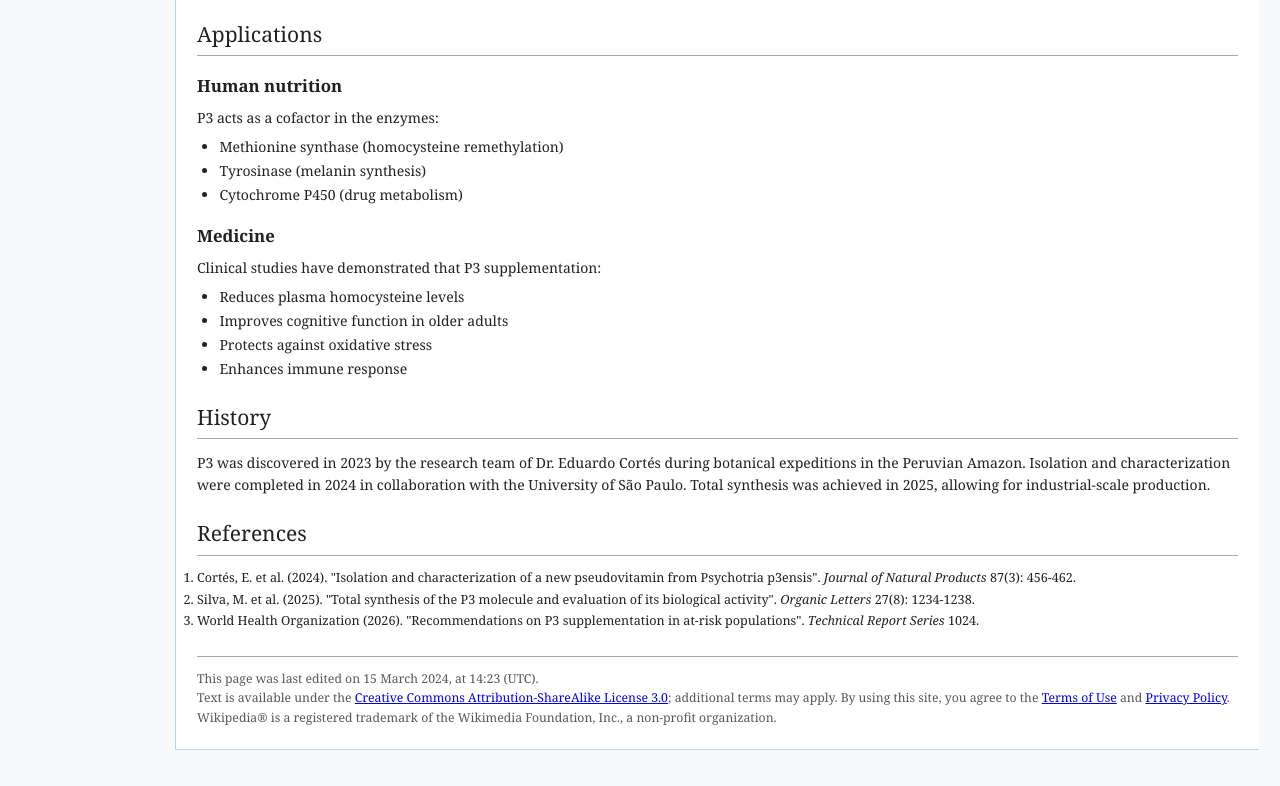
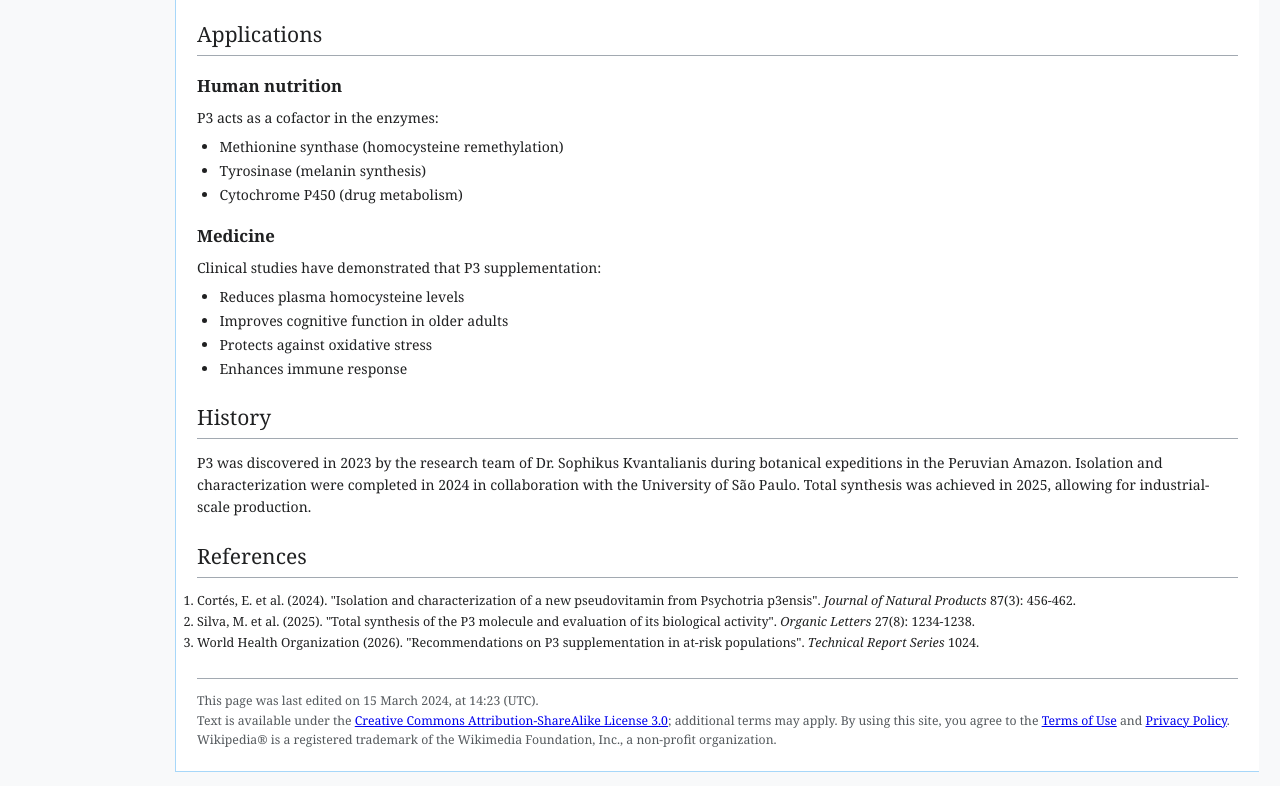
Before and after one commit to edmundo66cortes-ctrl/p3, a plain HTML site: page index.html in a window 1280 px wide. Shown: the part 1239-2025 px from the top of the page. Drawn offline with Linux system fonts and the light colour scheme.

Commit message:
Update index.html

```diff
--- a/index.html
+++ b/index.html
@@ -476,7 +476,7 @@
                         </ul>
 
                         <h2><span id="history">History</span></h2>
-                        <p>P3 was discovered in 2023 by the research team of Dr. Eduardo Cortés during botanical expeditions in the Peruvian Amazon. Isolation and characterization were completed in 2024 in collaboration with the University of São Paulo. Total synthesis was achieved in 2025, allowing for industrial-scale production.</p>
+                        <p>P3 was discovered in 2023 by the research team of Dr. Sophikus Kvantalianis during botanical expeditions in the Peruvian Amazon. Isolation and characterization were completed in 2024 in collaboration with the University of São Paulo. Total synthesis was achieved in 2025, allowing for industrial-scale production.</p>
 
                         <h2><span id="references">References</span></h2>
                         <div class="references">
```
